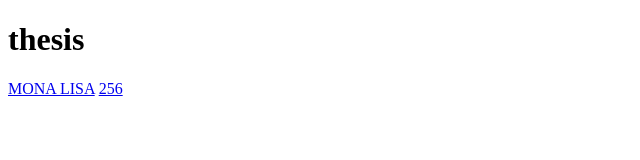
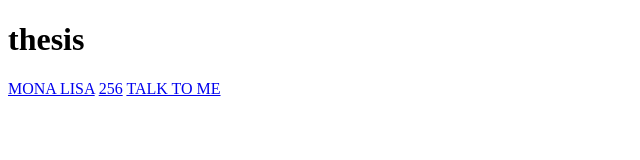
Before and after one commit to river330/thesis-node, a website: page public/index.html in a window 1280 px wide. Shown: the whole page, without its empty margins (0-640 px from the left). Drawn offline with Linux system fonts and the light colour scheme.

Commit message:
just push

```diff
--- a/public/index.html
+++ b/public/index.html
@@ -11,6 +11,7 @@
     <h1>thesis</h1>
     <a href="mona-lisa/index.html">MONA LISA</a>
     <a href="256-book/index-copy.html">256</a>
+    <a href="chat-bot/index.html">TALK TO ME</a>
 </body>
 
 </html>
```
